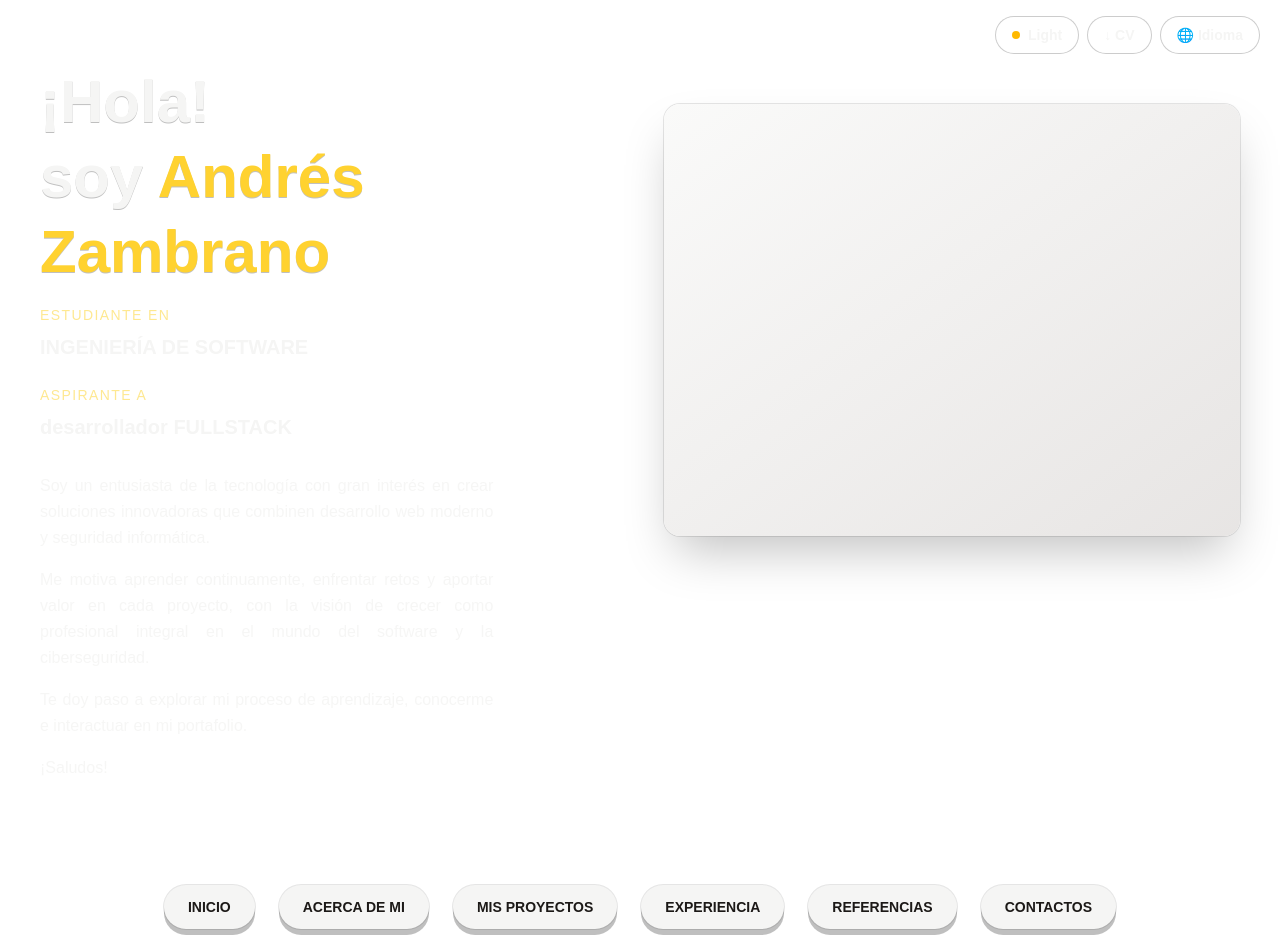
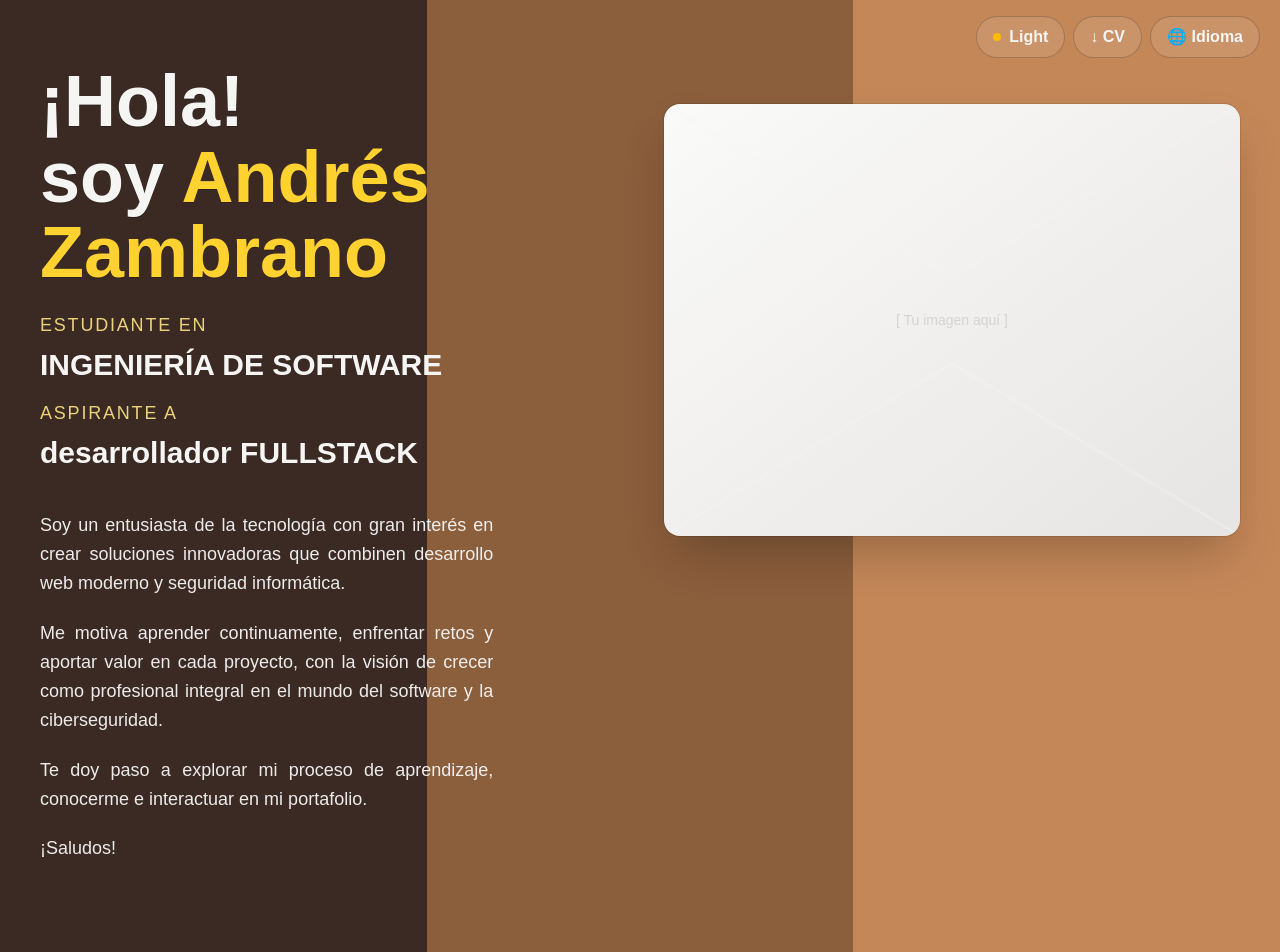
Before and after one commit to andresZam12/aZamb_portf, a Next.js app: page / in a window 1280 px wide. Shown: the top 952 px of the page. Built offline with nearby package versions, Linux system fonts and the light colour scheme.

Commit message:
señalización de componententes más cambios de destinos

```diff
--- a/src/app/components/PortfolioHero.tsx
+++ b/src/app/components/PortfolioHero.tsx
@@ -17,19 +17,12 @@ const t = {
     p2: "Me motiva aprender continuamente, enfrentar retos y aportar valor en cada proyecto, con la visión de crecer como profesional integral en el mundo del software y la ciberseguridad.",
     p3: "Te doy paso a explorar mi proceso de aprendizaje, conocerme e interactuar en mi portafolio.",
     p4: "¡Saludos!",
-    nav: {
-      home: "INICIO",
-      about: "ACERCA DE MI",
-      projects: "MIS PROYECTOS",
-      exp: "EXPERIENCIA",
-      refs: "REFERENCIAS",
-      contacts: "CONTACTOS",
-    },
+    nav: { home:"INICIO", about:"ACERCA DE MI", projects:"MIS PROYECTOS", exp:"EXPERIENCIA", refs:"REFERENCIAS", contacts:"CONTACTOS" },
     motto: "“si lo puedes imaginar, lo podemos hacer”",
     cv: "↓ CV",
-    themeLabel: (dark: boolean) => (dark ? "Dark" : "Light"),
+    themeLabel: (dark:boolean)=> dark?"Dark":"Light",
     langBtn: "Idioma",
-    langs: { es: "Español", en: "Inglés" },
+    langs: { es: "Español", en: "Inglés" }
   },
   en: {
     hello: "Hello!",
@@ -43,20 +36,13 @@ const t = {
     p2: "I'm motivated by continuous learning, facing challenges, and adding value in every project, aiming to grow as a software and cybersecurity professional.",
     p3: "Feel free to explore my learning journey and interact with my portfolio.",
     p4: "Cheers!",
-    nav: {
-      home: "HOME",
-      about: "ABOUT",
-      projects: "PROJECTS",
-      exp: "EXPERIENCE",
-      refs: "REFERENCES",
-      contacts: "CONTACTS",
-    },
+    nav: { home:"HOME", about:"ABOUT", projects:"PROJECTS", exp:"EXPERIENCE", refs:"REFERENCES", contacts:"CONTACTS" },
     motto: "“if you can imagine it, we can build it”",
-    cv: "↓ CV",
-    themeLabel: (dark: boolean) => (dark ? "Dark" : "Light"),
+    cv: "↓ Resume",
+    themeLabel: (dark:boolean)=> dark?"Dark":"Light",
     langBtn: "Language",
-    langs: { es: "Spanish", en: "English" },
-  },
+    langs: { es: "Spanish", en: "English" }
+  }
 } as const;
 
 export default function PortfolioHero() {
@@ -64,7 +50,6 @@ export default function PortfolioHero() {
   const [lang, setLang] = useState<Lang>("es");
   const [openLang, setOpenLang] = useState(false);
 
-  // cargar preferencias guardadas
   useEffect(() => {
     const persistedTheme = localStorage.getItem("theme") === "dark";
     setIsDark(persistedTheme);
@@ -92,19 +77,23 @@ export default function PortfolioHero() {
   const i = t[lang];
 
   return (
-    <div className="min-h-screen text-stone-100 relative overflow-hidden">
-      {/* Fondo 3 franjas */}
+    <div className="min-h-screen w-full text-stone-100 relative overflow-hidden">
+      {/* FONDO: 3 franjas café (light) / 3 franjas gris/negro (dark) */}
       <span
         aria-hidden
-        className="absolute inset-0 -z-10 bg-[linear-gradient(to_right,#3b2a23_0%,#3b2a3{3}_33.34%,#8b5e3c_33.34%,#8b5e3c_66.67%,#c48758_66.67%,#c48758_100%)] dark:bg-[linear-gradient(to_right,#0b0b0b_0%,#0b0b0b_33.34%,#232323_33.34%,#232323_66.67%,#3a3a3a_66.67%,#3a3a3a_100%)]"
+        className="
+          absolute inset-0 -z-10
+          bg-[linear-gradient(to_right,#3b2a23_0%,#3b2a23_33.34%,#8b5e3c_33.34%,#8b5e3c_66.67%,#c48758_66.67%,#c48758_100%)]
+          dark:bg-[linear-gradient(to_right,#0b0b0b_0%,#0b0b0b_33.34%,#232323_33.34%,#232323_66.67%,#3a3a3a_66.67%,#3a3a3a_100%)]
+        "
       />
 
-      {/* Botones fijos: Tema, CV, Idioma */}
+      {/* BOTONES FIJOS (arriba-derecha) */}
       <div className="fixed top-4 right-5 z-50 flex items-center gap-2">
         <button
           onClick={toggleTheme}
           aria-label={`Cambiar a modo ${i.themeLabel(!isDark)}`}
-          className="inline-flex items-center gap-2 rounded-full border border-black/20 dark:border-white/10 px-4 py-2 text-sm font-semibold bg-white/10 hover:bg-white/20 dark:bg-black/30 backdrop-blur transition"
+          className="inline-flex items-center gap-2 rounded-full border border-black/20 dark:border-white/10 px-4 py-2 text-sm md:text-base font-semibold bg-white/10 hover:bg-white/20 dark:bg-black/30 backdrop-blur transition"
         >
           <span className="inline-block size-2 rounded-full bg-amber-400" />
           {i.themeLabel(isDark)}
@@ -112,7 +101,7 @@ export default function PortfolioHero() {
 
         <a
           href="/cv-andres-zambrano.pdf"
-          className="inline-flex items-center gap-2 rounded-full border border-black/20 dark:border-white/10 px-4 py-2 text-sm font-semibold bg-white/10 hover:bg-white/20 dark:bg-black/30 backdrop-blur transition"
+          className="inline-flex items-center gap-2 rounded-full border border-black/20 dark:border-white/10 px-4 py-2 text-sm md:text-base font-semibold bg-white/10 hover:bg-white/20 dark:bg-black/30 backdrop-blur transition"
         >
           {i.cv}
         </a>
@@ -122,30 +111,19 @@ export default function PortfolioHero() {
             onClick={() => setOpenLang((v) => !v)}
             aria-expanded={openLang}
             aria-haspopup="menu"
-            className="inline-flex items-center gap-2 rounded-full border border-black/20 dark:border-white/10 px-4 py-2 text-sm font-semibold bg-white/10 hover:bg-white/20 dark:bg-black/30 backdrop-blur transition"
+            className="inline-flex items-center gap-2 rounded-full border border-black/20 dark:border-white/10 px-4 py-2 text-sm md:text-base font-semibold bg-white/10 hover:bg-white/20 dark:bg-black/30 backdrop-blur transition"
           >
             🌐 {i.langBtn}
           </button>
           {openLang && (
-            <ul
-              role="menu"
-              className="absolute right-0 mt-2 w-40 rounded-2xl bg-[#3b2a23] text-stone-100 ring-1 ring-black/20 shadow-2xl overflow-hidden"
-            >
+            <ul role="menu" className="absolute right-0 mt-2 w-44 rounded-2xl bg-[#3b2a23] text-stone-100 ring-1 ring-black/20 shadow-2xl overflow-hidden">
               <li>
-                <button
-                  role="menuitem"
-                  onClick={() => changeLang("es")}
-                  className="w-full text-left px-3 py-2 hover:bg-white/10 text-sm"
-                >
+                <button onClick={() => changeLang("es")} role="menuitem" className="w-full text-left px-3 py-2 hover:bg-white/10 text-sm">
                   {i.langs.es}
                 </button>
               </li>
               <li>
-                <button
-                  role="menuitem"
-                  onClick={() => changeLang("en")}
-                  className="w-full text-left px-3 py-2 hover:bg-white/10 text-sm"
-                >
+                <button onClick={() => changeLang("en")} role="menuitem" className="w-full text-left px-3 py-2 hover:bg-white/10 text-sm">
                   {i.langs.en}
                 </button>
               </li>
@@ -158,21 +136,25 @@ export default function PortfolioHero() {
       <main className="mx-auto max-w-7xl grid grid-cols-1 lg:grid-cols-12 min-h-screen relative">
         {/* Columna izquierda */}
         <section className="lg:col-span-5 px-6 sm:px-10 py-10 lg:py-16">
-          <header className="space-y-4">
-            <h1 className="text-5xl sm:text-6xl font-black leading-tight drop-shadow-[0_1px_0_rgba(0,0,0,0.25)]">
+          <header className="space-y-5">
+            <h1 className="text-6xl md:text-7xl font-black leading-[1.05] drop-shadow-[0_1px_0_rgba(0,0,0,0.25)]">
               {i.hello}
               <br />
               <span className="block">
                 {i.iAm} <span className="text-amber-300">{i.name}</span>
               </span>
             </h1>
-            <p className="text-sm uppercase tracking-widest text-amber-200/90">{i.studentIn}</p>
-            <h2 className="text-xl font-semibold -mt-2">{i.degree}</h2>
-            <p className="mt-6 text-sm uppercase tracking-widest text-amber-200/90">{i.aspire}</p>
-            <h3 className="text-xl font-semibold -mt-2">{i.role}</h3>
+
+            <div className="space-y-3">
+              <p className="text-base md:text-lg uppercase tracking-widest text-amber-200/90">{i.studentIn}</p>
+              <h2 className="text-2xl md:text-3xl font-semibold -mt-1">{i.degree}</h2>
+
+              <p className="mt-4 text-base md:text-lg uppercase tracking-widest text-amber-200/90">{i.aspire}</p>
+              <h3 className="text-2xl md:text-3xl font-semibold -mt-1">{i.role}</h3>
+            </div>
           </header>
 
-          <article className="mt-8 space-y-4 text-justify text-stone-100/90 leading-relaxed">
+          <article className="mt-10 space-y-5 text-justify text-stone-100/95 leading-relaxed text-base md:text-lg">
             <p>{i.p1}</p>
             <p>{i.p2}</p>
             <p>{i.p3}</p>
@@ -180,18 +162,21 @@ export default function PortfolioHero() {
           </article>
         </section>
 
-        {/* Columna derecha (marco/avatar placeholder) */}
+        {/* Columna derecha: marco/imagen */}
         <aside className="lg:col-span-7 px-6 sm:px-10 py-10 lg:py-16 relative">
           <figure className="ml-auto mt-10 w-full max-w-xl aspect-[4/3] rounded-2xl bg-gradient-to-br from-stone-50 to-stone-200 dark:from-neutral-900 dark:to-neutral-800 shadow-2xl ring-1 ring-black/10 dark:ring-white/5 grid place-items-center p-8 relative overflow-hidden">
             <span className="pointer-events-none absolute inset-0 opacity-30 dark:opacity-10">
-
+              <svg viewBox="0 0 100 100" preserveAspectRatio="none" className="w-full h-full">
+                <path d="M0 0 L50 40 L100 0" fill="none" stroke="currentColor" strokeWidth="0.6" />
+                <path d="M0 100 L50 60 L100 100" fill="none" stroke="currentColor" strokeWidth="0.6" />
+              </svg>
             </span>
-
+            <span className="text-stone-300 text-sm">[ Tu imagen aquí ]</span>
           </figure>
         </aside>
 
-        {/* Botones redondos inferiores */}
-        <footer className="lg:col-span-12 px-6 sm:px-10 py-6 lg:py-10">
+        {/* Cinta de botones inferiores */}
+        <footer className="lg:col-span-12 px-6 sm:px-10 py-8">
           <nav className="flex flex-wrap items-center justify-center gap-4 sm:gap-6">
             {[
               { label: i.nav.home, href: "/" },
@@ -204,14 +189,13 @@ export default function PortfolioHero() {
               <Link
                 key={b.href}
                 href={b.href}
-                className="inline-flex items-center justify-center rounded-full px-6 py-3 text-sm font-semibold bg-stone-100 text-stone-900 hover:bg-white shadow-[0_6px_0_rgba(0,0,0,0.25)] active:translate-y-0.5 active:shadow-[0_4px_0_rgba(0,0,0,0.35)] ring-1 ring-black/10 dark:bg-neutral-900 dark:text-stone-100 dark:ring-white/10 dark:hover:bg-black/80"
+                className="inline-flex items-center justify-center rounded-full px-6 py-3 text-sm md:text-base font-semibold bg-stone-100 text-stone-900 hover:bg-white shadow-[0_6px_0_rgba(0,0,0,0.25)] active:translate-y-0.5 active:shadow-[0_4px_0_rgba(0,0,0,0.35)] ring-1 ring-black/10 dark:bg-neutral-900 dark:text-stone-100 dark:ring-white/10 dark:hover:bg-black/80"
               >
                 {b.label}
               </Link>
             ))}
           </nav>
-
-          <p className="mt-6 text-center italic text-sm">{i.motto}</p>
+          <p className="mt-6 text-center italic text-sm md:text-base">{i.motto}</p>
         </footer>
       </main>
     </div>
--- a/src/app/experience/page.tsx
+++ b/src/app/experience/page.tsx
@@ -27,7 +27,7 @@ export default function ExperienciaPage() {
           onClick={() => setMenuOpen((v) => !v)}
           aria-expanded={menuOpen}
           aria-label="Despliega el menú de opciones"
-          className="grid place-items-center w-10 h-10 rounded-full bg-[#80491f] text-white shadow-lg ring-1 ring-black hover:brightness-110 active:scale-95 transition"
+          className="grid place-items-center w-10 h-10 rounded-full bg-amber-950 text-white shadow-lg ring-1 ring-black hover:brightness-110 active:scale-95 transition"
         >
           <svg width="22" height="22" viewBox="0 0 24 24" fill="none" stroke="currentColor" strokeWidth="2" strokeLinecap="round" strokeLinejoin="round">
             <line x1="3" y1="6" x2="21" y2="6" />
@@ -37,7 +37,7 @@ export default function ExperienciaPage() {
         </button>
 
         {menuOpen && (
-          <div className="mt-2 w-56 rounded-2xl bg-[#3b2a23] p-2 shadow-2xl ring-1 ring-black/20">
+          <div className="mt-2 w-56 rounded-2xl bg-[#3b2a23] p-2 shadow-2xl ring-1 ring-black">
             {[
               { label: "Inicio", href: "/" },
               { label: "Acerca de mí", href: "/about" },
```
